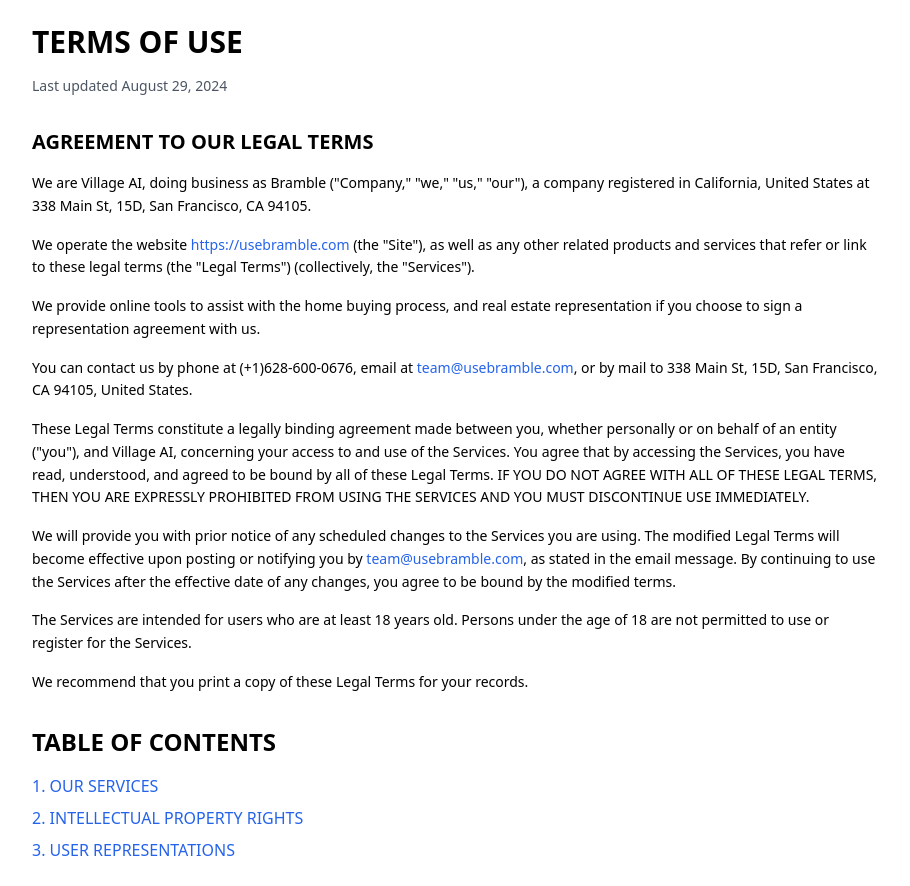
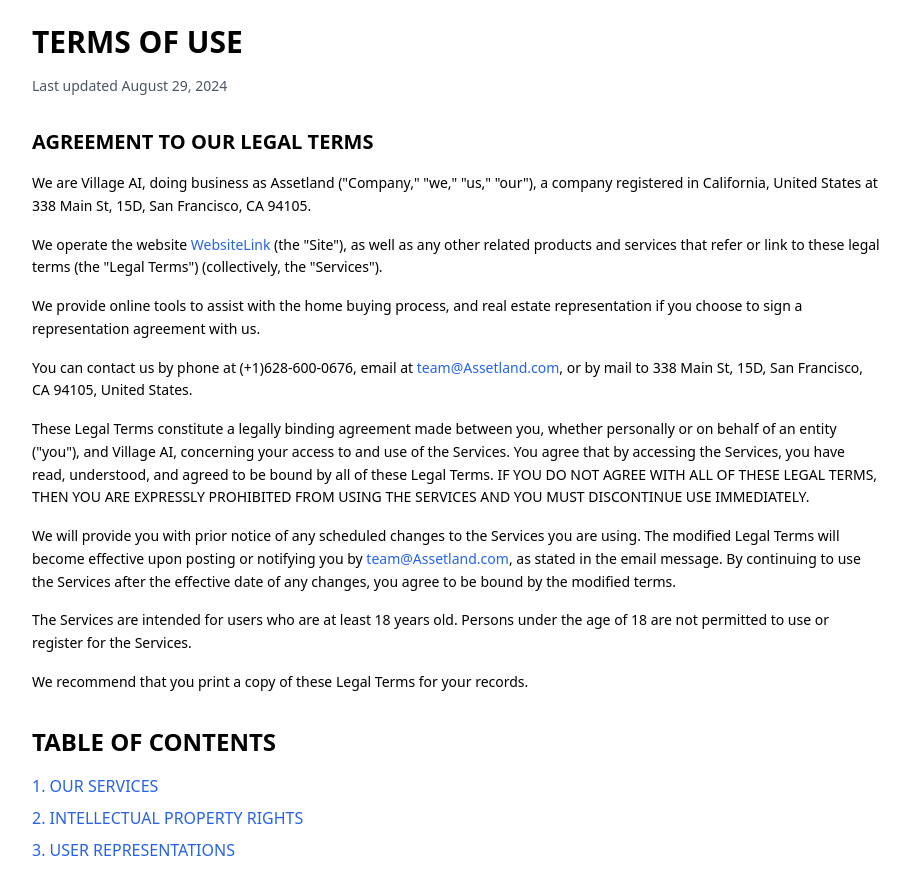
Before and after one commit to Sadhgun-Reddy/Assetland, a React (Create React App) app: page /terms in a window 1280 px wide. Shown: the whole page, without its empty margins (184-1094 px from the left). Built offline with nearby package versions, Linux system fonts and the light colour scheme; no server answers; sample sign-in values are in the browser's storage.

Commit message:
names changed

```diff
--- a/src/components/BrambleGuides.js
+++ b/src/components/BrambleGuides.js
@@ -44,7 +44,7 @@
       <main className="py-8">
         <h2 className="text-3xl font-semibold mb-6 text-center">Assetland Guides</h2>
         <p className="mb-6 text-center max-w-2xl mx-auto">
-          Welcome to Bramble Guides, your one-stop-shop for detailed, behind-the-scenes deep dives into everything when buying a home.
+          Welcome to Assetland Guides, your one-stop-shop for detailed, behind-the-scenes deep dives into everything when buying a home.
         </p>
 
         <div className="mb-8 flex justify-center">
--- a/src/components/CashBackCalculater.js
+++ b/src/components/CashBackCalculater.js
@@ -76,11 +76,11 @@
             <span>${parseFloat(commission).toLocaleString()}</span>
           </p>
           <p>
-            Bramble's flat fee:{" "}
+            Assetland's flat fee:{" "}
             <span>${flatFee.toLocaleString()}</span>
           </p>
           <p>
-            Your estimated rebate with Bramble*:{" "}
+            Your estimated rebate with Assetland*:{" "}
             <span className="text-pink-500 font-bold">
               ${parseFloat(rebate).toLocaleString()}
             </span>
@@ -91,7 +91,7 @@
         </div>
 
         <p>
-          When you use Bramble, you're getting all the expertise of the best agents in the business with none of the waiting involved in working with a traditional agent that's not responding to your emails. Plus you get a huge chunk of money back ($20,000 for the average home buyer in California!).
+          When you use Assetland, you're getting all the expertise of the best agents in the business with none of the waiting involved in working with a traditional agent that's not responding to your emails. Plus you get a huge chunk of money back ($20,000 for the average home buyer in California!).
         </p>
 
         <div className="mt-10 flex">
--- a/src/components/CookiePolicy.js
+++ b/src/components/CookiePolicy.js
@@ -9,7 +9,7 @@
 
       <div className="space-y-6 text-sm leading-relaxed">
         <p>
-          This Cookie Policy explains how Village AI ("Company," "we," "us," and "our") uses cookies and similar technologies to recognize you when you visit our website at <a href="https://usebramble.com" className="text-blue-600 hover:underline">https://usebramble.com</a> ("Website"). It explains what these technologies are and why we use them, as well as your rights to control our use of them.
+          This Cookie Policy explains how Village AI ("Company," "we," "us," and "our") uses cookies and similar technologies to recognize you when you visit our website at <a href="/" className="text-blue-600 hover:underline">https:#websiteLink</a> ("Website"). It explains what these technologies are and why we use them, as well as your rights to control our use of them.
         </p>
 
         <p>
--- a/src/components/Footer.js
+++ b/src/components/Footer.js
@@ -11,7 +11,7 @@
         <span className="ml-2">CalDRE# 02247723</span>
       </div>
       <div className="flex flex-wrap justify-center sm:justify-end">
-        <a href="mailto:team@usebramble.com" className="hover:underline mx-1">team@usebramble.com</a>
+        <a href="mailto:team@Assetland.com" className="hover:underline mx-1">team@useAssetland.com</a>
         <span className="mx-1">·</span>
         <a href="/terms" className="hover:underline mx-1">Terms of Use</a>
         <span className="mx-1">·</span>
--- a/src/components/LogedInNavbar.js
+++ b/src/components/LogedInNavbar.js
@@ -89,7 +89,7 @@
                                 <button onClick={gotoSpeak} className='hover:bg-pink-800 hover:text-white hover:p-2 rounded-xl hover:px-4 text-sm font-semibold flex items-center space-x-2 hover:underline w-full text-left'>Speak to our team</button>
                             </span>
                             <span>
-                                <button onClick={gotoHome} className='hover:bg-pink-800 hover:text-white hover:p-2 rounded-xl hover:px-4 text-sm font-semibold flex items-center space-x-2 hover:underline mt-4 w-full text-left'>About Bramble</button>
+                                <button onClick={gotoHome} className='hover:bg-pink-800 hover:text-white hover:p-2 rounded-xl hover:px-4 text-sm font-semibold flex items-center space-x-2 hover:underline mt-4 w-full text-left'>About Assetland</button>
                             </span>
                             <span>
                                 <button onClick={gotoHomepage} className='hover:bg-pink-800 hover:text-white hover:p-2 rounded-xl hover:px-4 text-sm font-semibold flex items-center space-x-2 hover:underline mt-4 w-full text-left'>Log Out</button>
--- a/src/components/NavBar.js
+++ b/src/components/NavBar.js
@@ -96,7 +96,7 @@
                   <button onClick={gotoSpeak} className='hover:bg-pink-800 hover:text-white p-2 rounded-xl px-4 transition-colors'>Speak to our team</button>
                 </span>
                 <span>
-                  <button onClick={gotoHomepage} className='hover:bg-pink-800 hover:text-white p-2 rounded-xl px-4 transition-colors'>About Bramble</button>
+                  <button onClick={gotoHomepage} className='hover:bg-pink-800 hover:text-white p-2 rounded-xl px-4 transition-colors'>About Assetland</button>
                 </span>
               </div>
             </div>
--- a/src/components/PrivacyPolicy.js
+++ b/src/components/PrivacyPolicy.js
@@ -7,12 +7,12 @@
       <p className="text-sm text-gray-600 mb-6">Last updated August 28, 2024</p>
 
       <p className="mb-4">
-        This Privacy Notice for Village AI (doing business as Bramble) ("we," "us," or "our"), describes how and why we might access, collect, store, use, and/or share ("process") your personal information when you use our services ("Services"), including when you:
+        This Privacy Notice for Village AI (doing business as Assetland) ("we," "us," or "our"), describes how and why we might access, collect, store, use, and/or share ("process") your personal information when you use our services ("Services"), including when you:
       </p>
 
       <ul className="list-disc pl-8 mb-4">
         <li className="mb-2">
-          Visit our website at <a href="https://usebramble.com" className="text-blue-600 hover:underline">https://usebramble.com</a>, or any website of ours that links to this Privacy Notice
+          Visit our website at <a href="/" className="text-blue-600 hover:underline">https:WebsiteLink</a>, or any website of ours that links to this Privacy Notice
         </li>
         <li>
           Engage with us in other related ways, including any sales, marketing, or events
@@ -20,7 +20,7 @@
       </ul>
 
       <p className="mb-6">
-        <strong>Questions or concerns?</strong> Reading this Privacy Notice will help you understand your privacy rights and choices. We are responsible for making decisions about how your personal information is processed. If you do not agree with our policies and practices, please do not use our Services. If you still have any questions or concerns, please contact us at <a href="mailto:team@usebramble.com" className="text-blue-600 hover:underline">team@usebramble.com</a>.
+        <strong>Questions or concerns?</strong> Reading this Privacy Notice will help you understand your privacy rights and choices. We are responsible for making decisions about how your personal information is processed. If you do not agree with our policies and practices, please do not use our Services. If you still have any questions or concerns, please contact us at <a href="mailto:team@Assetland.com" className="text-blue-600 hover:underline">team@Assetland.com</a>.
       </p>
 
       <h2 className="text-2xl font-bold mb-4">Summary of Key Points</h2>
--- a/src/components/TermsOfUse.js
+++ b/src/components/TermsOfUse.js
@@ -10,22 +10,22 @@
         <h2 className="text-xl font-semibold mb-4">AGREEMENT TO OUR LEGAL TERMS</h2>
         <div className="space-y-4 text-sm leading-relaxed">
           <p>
-            We are Village AI, doing business as Bramble ("Company," "we," "us," "our"), a company registered in California, United States at 338 Main St, 15D, San Francisco, CA 94105.
+            We are Village AI, doing business as Assetland ("Company," "we," "us," "our"), a company registered in California, United States at 338 Main St, 15D, San Francisco, CA 94105.
           </p>
           <p>
-            We operate the website <a href="https://usebramble.com" className="text-blue-600 hover:underline">https://usebramble.com</a> (the "Site"), as well as any other related products and services that refer or link to these legal terms (the "Legal Terms") (collectively, the "Services").
+            We operate the website <a href="/" className="text-blue-600 hover:underline">WebsiteLink</a> (the "Site"), as well as any other related products and services that refer or link to these legal terms (the "Legal Terms") (collectively, the "Services").
           </p>
           <p>
             We provide online tools to assist with the home buying process, and real estate representation if you choose to sign a representation agreement with us.
           </p>
           <p>
-            You can contact us by phone at (+1)628-600-0676, email at <a href="mailto:team@usebramble.com" className="text-blue-600 hover:underline">team@usebramble.com</a>, or by mail to 338 Main St, 15D, San Francisco, CA 94105, United States.
+            You can contact us by phone at (+1)628-600-0676, email at <a href="mailto:team@Assetland.com" className="text-blue-600 hover:underline">team@Assetland.com</a>, or by mail to 338 Main St, 15D, San Francisco, CA 94105, United States.
           </p>
           <p>
             These Legal Terms constitute a legally binding agreement made between you, whether personally or on behalf of an entity ("you"), and Village AI, concerning your access to and use of the Services. You agree that by accessing the Services, you have read, understood, and agreed to be bound by all of these Legal Terms. IF YOU DO NOT AGREE WITH ALL OF THESE LEGAL TERMS, THEN YOU ARE EXPRESSLY PROHIBITED FROM USING THE SERVICES AND YOU MUST DISCONTINUE USE IMMEDIATELY.
           </p>
           <p>
-            We will provide you with prior notice of any scheduled changes to the Services you are using. The modified Legal Terms will become effective upon posting or notifying you by <a href="mailto:team@usebramble.com" className="text-blue-600 hover:underline">team@usebramble.com</a>, as stated in the email message. By continuing to use the Services after the effective date of any changes, you agree to be bound by the modified terms.
+            We will provide you with prior notice of any scheduled changes to the Services you are using. The modified Legal Terms will become effective upon posting or notifying you by <a href="email" className="text-blue-600 hover:underline">team@Assetland.com</a>, as stated in the email message. By continuing to use the Services after the effective date of any changes, you agree to be bound by the modified terms.
           </p>
           <p>
             The Services are intended for users who are at least 18 years old. Persons under the age of 18 are not permitted to use or register for the Services.
```
Also changed, not shown: src/components/SignUpHomePage.js (+10 -10 lines).
